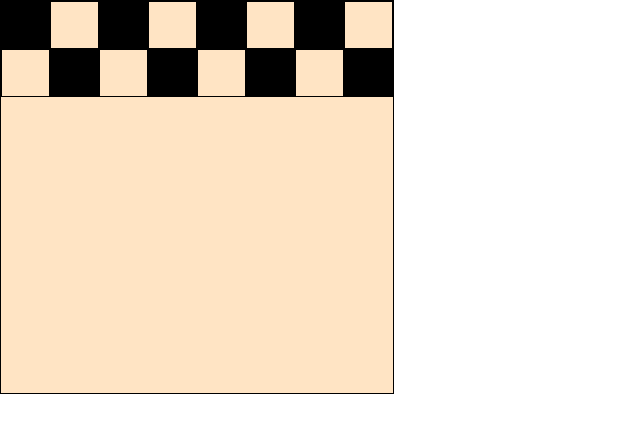
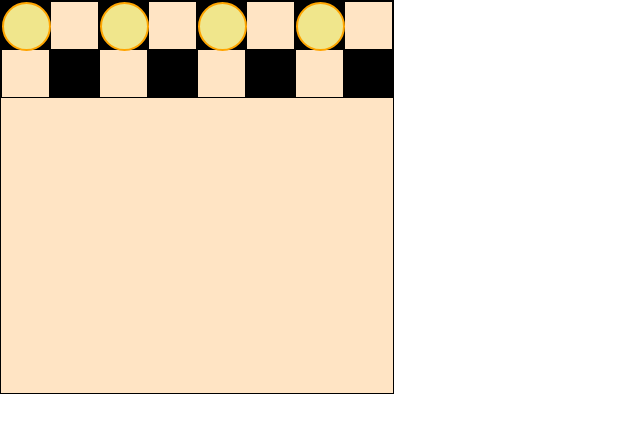
Before and after one commit to Nata-L/checkers, a plain HTML site: page index.html in a window 1280 px wide. Shown: the whole page, without its empty margins (0-640 px from the left). Drawn offline with Linux system fonts and the light colour scheme.

Commit message:
add checkers on cells

```diff
--- a/css/style.css
+++ b/css/style.css
@@ -35,7 +35,7 @@
 	display: inline-block;
 	/*box-sizing: border-box;*/
 	width: 49px;
-	height: 48px;
+	height: 49px;
 	border: 1px solid black;
 }
 
@@ -52,10 +52,21 @@
 
 .first-line .cell:nth-child(odd) {
 	background-color: black;
+	position: relative;
 }
 
 .second-line .cell:nth-child(even) {
 	background-color: black;
+}
+
+.first-line .cell:nth-child(odd):before {
+	content: '';
+	width: 45px;
+	height: 45px;
+	border: 2px solid orange;
+	border-radius: 50%;
+	position: absolute;
+	background-color: #f0e68c;
 }
 
 
@@ -65,5 +76,3 @@
 ul.first-line li:nth-child(even) {
 	background-color: #fff8dc;
 }
-
-ul.second-line
```
